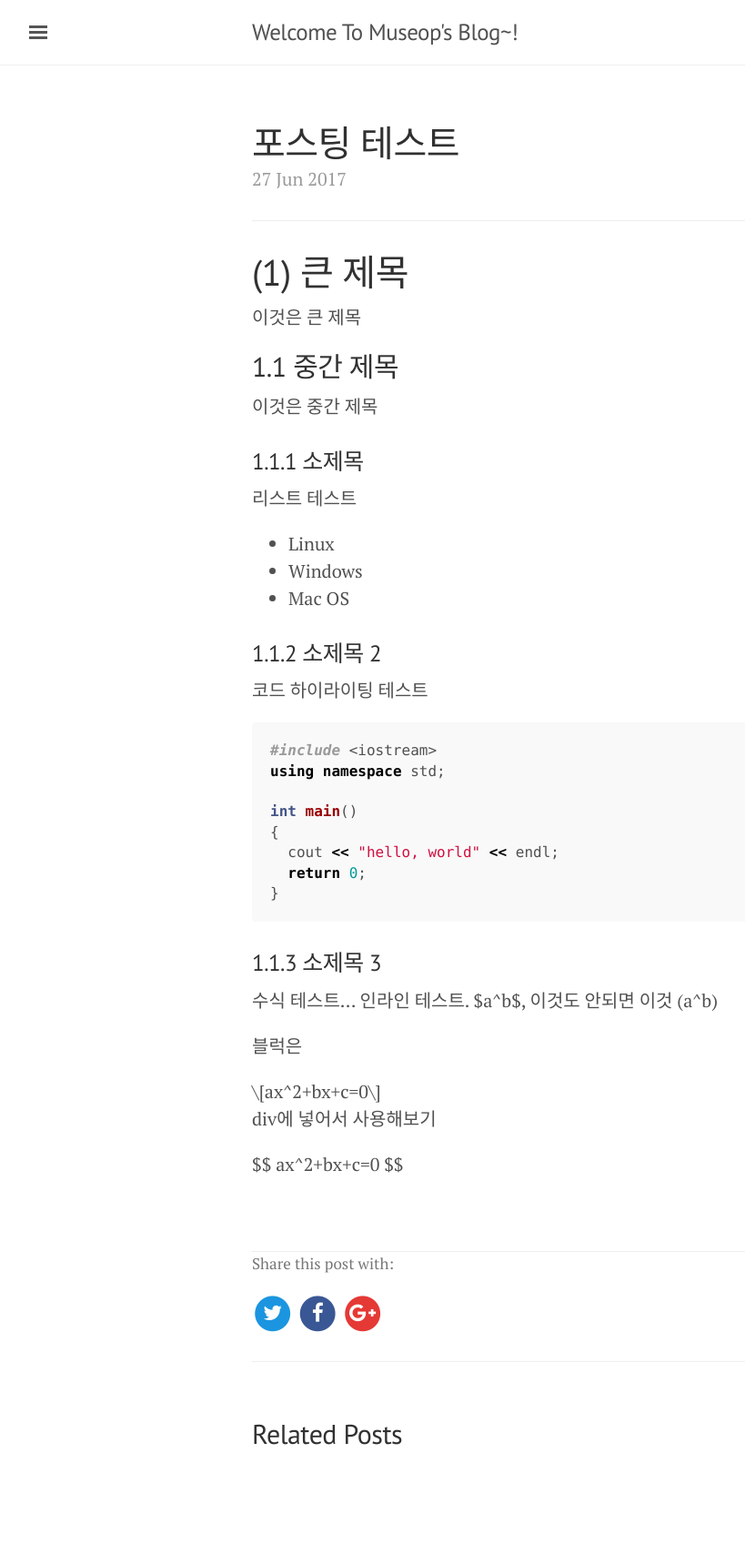
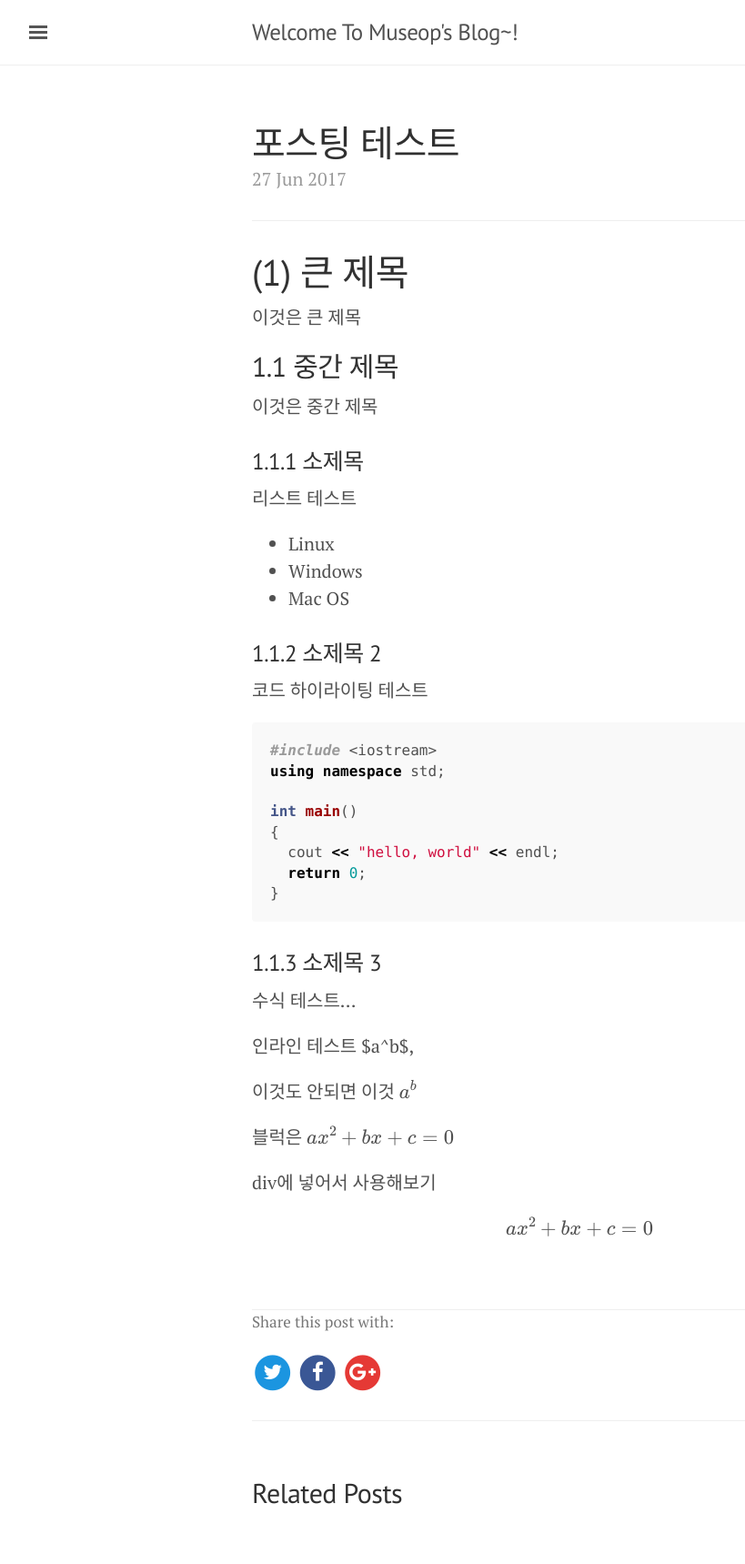
Before and after one commit to museop/museop.github.io, a Jekyll site: the page built from _posts/2017-06-27-Test-Posting.md, in a window 1280 px wide. Shown: the whole page at 91% size, without its empty margins (3-822 px from the left). Built offline with Jekyll 4.4.1, drawn with Linux system fonts in a browser that asks for light colours; nearby versions of some CDN libraries; formulas are drawn with MathJax 3; before the commit the page ends 1655 px from its top, so only the background shows below that.

```diff
--- a/_layouts/default.html
+++ b/_layouts/default.html
@@ -2,7 +2,7 @@
 <html lang="en-us">
 
   {% include head.html %}
-
+  <script type="text/javascript" src="http://cdn.mathjax.org/mathjax/latest/MathJax.js?config=TeX-AMS-MML_HTMLorMML"></script>
   <body>
 
     {% include sidebar.html %}
--- a/_posts/2017-06-27-Test-Posting.md
+++ b/_posts/2017-06-27-Test-Posting.md
@@ -30,11 +30,13 @@ int main()
 
 ### 1.1.3 소제목 3
 
-수식 테스트... 인라인 테스트. <span>$a^b$</span>, 이것도 안되면 이것 <span>\(a^b\)</span>
+수식 테스트...
 
-블럭은
+인라인 테스트 <span>$a^b$</span>,
 
-$$ ax^2+bx+c=0 $$
+이것도 안되면 이것 <span>\\(a^b\\)</span>
+
+블럭은 $$ax^2+bx+c=0$$
 
 div에 넣어서 사용해보기
 
```
Also changed, not shown: _layouts/post.html (+0 -12 lines).
